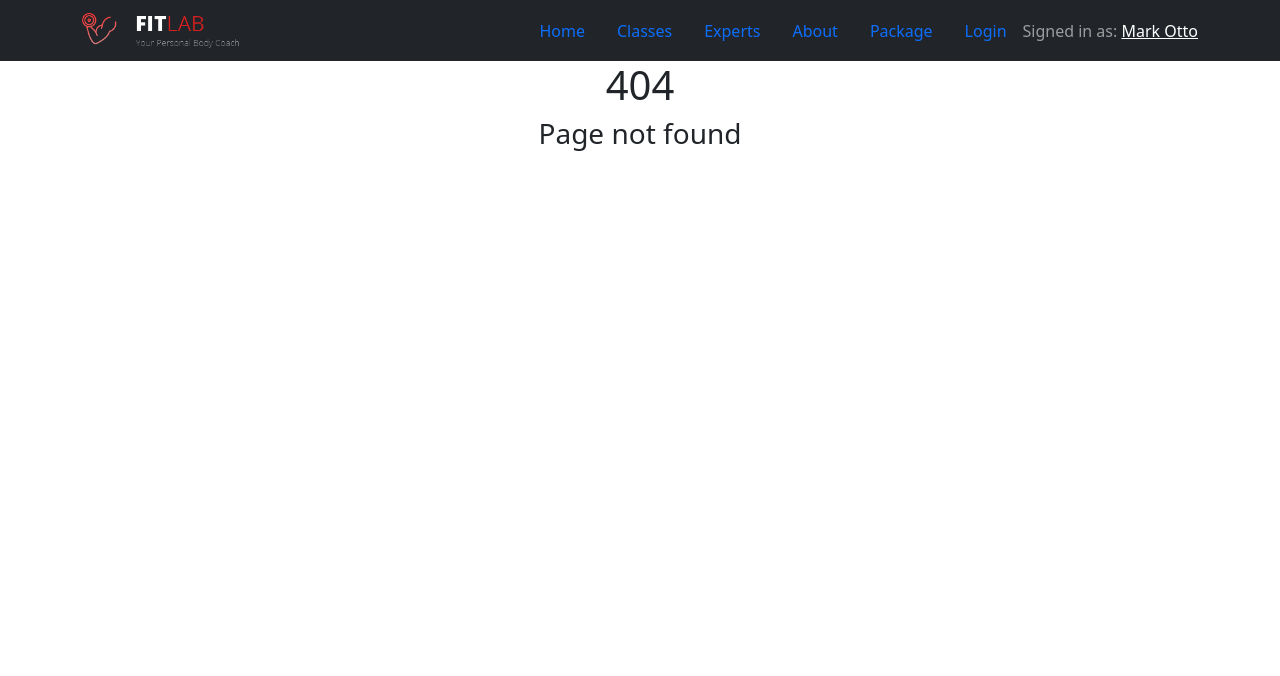
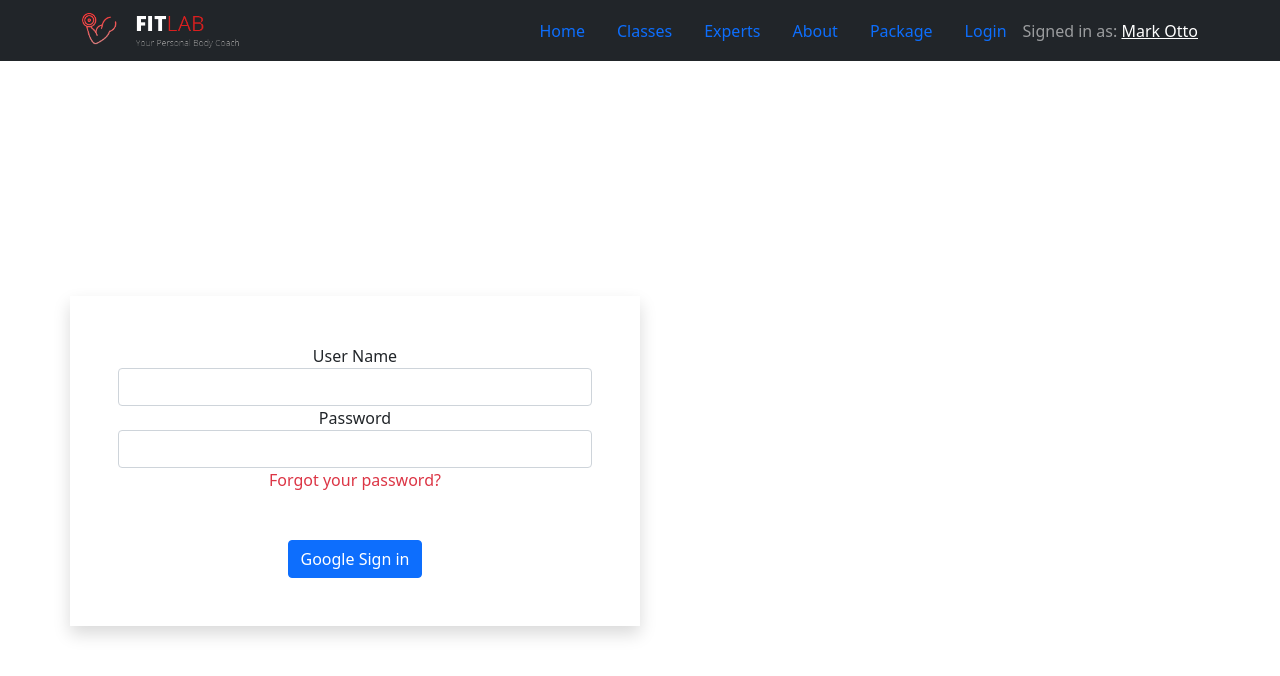
Before and after one commit to musasazib/fit-lab, a React (Create React App) app: page /login in a window 1280 px wide. Before the commit this address had no page. Shown: the top 676 px of the page. Built offline with nearby package versions, Linux system fonts and the light colour scheme; no server answers.

Commit message:
Login Done

```diff
--- a/src/App.js
+++ b/src/App.js
@@ -6,11 +6,15 @@ import Home from './components/Home/Home/Home';
 import NotFound from './components/NotFound/NotFound';
 import Package from './components/Package/Package';
 import Header from './components/Shared/Header/Header';
+import Login from './components/Login/Login/Login';
+import PrivateRoute from './components/Login/PrivateRoute/PrivateRoute';
 import Booking from './components/Booking/Booking';
+import AuthProvider from './context/AuthProvider';
 
 function App() {
   return (
     <div className="App">
+      <AuthProvider>
         <Router>
           <Header></Header>
           <Switch>
@@ -20,9 +24,12 @@ function App() {
             <Route path="/home">
               <Home></Home>
             </Route>
-          <Route path="/booking/:classId">
+            <Route path="/login">
+              <Login></Login>
+            </Route>
+            <PrivateRoute path="/booking/:classId">
               <Booking></Booking>
-          </Route>
+            </PrivateRoute>
             <Route path="/package">
               <Package></Package>
             </Route>
@@ -34,6 +41,7 @@ function App() {
             </Route>
           </Switch>
         </Router>
+      </AuthProvider>
     </div>
   );
 }
--- a/src/components/Booking/Booking.js
+++ b/src/components/Booking/Booking.js
@@ -7,7 +7,7 @@ const Booking = () => {
     const { classId } = useParams();
     const [details, setDetails] = useState([]);
     useEffect(() => {
-        fetch('https://raw.githubusercontent.com/musasazib/fake-dada/main/src/components/FitLab/fakedata.json')
+        fetch('https://raw.githubusercontent.com/musasazib/fake-dada/main/src/components/FitLab/classesFakedata.json')
             .then(res => res.json())
             .then(data => {
                 const gym = data.find(td => td.id === classId);
--- a/src/components/Firebase/firebase.init.js
+++ b/src/components/Firebase/firebase.init.js
@@ -1,7 +1,8 @@
 import { initializeApp } from "firebase/app";
 import firebaseConfig from "./Firebase.config";
 
+
 const FirebaseInit = () => {
-  initializeApp(firebaseConfig);
+    initializeApp(firebaseConfig);
 };
 export default FirebaseInit;
--- /dev/null
+++ b/src/components/Login/Login/Login.js
@@ -0,0 +1,34 @@
+import React from 'react';
+import useAuth from '../../../hooks/useAuth';
+// import BannerImage from '../../../images/aboutImage.jpg'
+
+const Login = () => {
+    const {googleSignIn} = useAuth();
+    return (
+        <div className=" container">
+            <div className="row align-items-center" style={{ height: "100vh" }}>
+                <div className="col-md-6 shadow p-5">
+                    <div className="form-group">
+                        <label htmlFor="">User Name</label>
+                        <input type="text" className="form-control" />
+                    </div>
+                    <div className="form-group">
+                        <label htmlFor="">Password</label>
+                        <input type="password" className="form-control" />
+                    </div>
+                    <div className="form-group">
+                        <label htmlFor="" className="text-danger">Forgot your password?</label>
+                    </div>
+                    <div className="from-group mt-5">
+                        <button onClick={googleSignIn} className="btn btn-primary" >Google Sign in</button>
+                    </div>
+                </div>
+                <div className="col-md-6 d-none d-md-block">
+                    {/* <img className="img-fluid" src={BannerImage} alt="" /> */}
+                </div>
+            </div>
+        </div>
+    );
+};
+
+export default Login;
--- a/src/components/Login/PrivateRoute/PrivateRoute.js
+++ b/src/components/Login/PrivateRoute/PrivateRoute.js
@@ -1,10 +1,25 @@
 import React from 'react';
+import { Spinner } from 'react-bootstrap';
+import { Redirect, Route } from 'react-router-dom';
+import useAuth from '../../../hooks/useAuth';
 
-const PrivateRoute = () => {
+const PrivateRoute = ({ children, ...rest }) => {
+    const { user, isLoading } = useAuth();
+    if (isLoading) {
+        return <Spinner animation="border" variant="danger" />
+    }
     return (
-        <div>
+        <Route
+            {...rest}
+            render={({ location }) => user.email ? children : <Redirect
+                to={{
+                    pathname: "/login",
+                    state: { from: location }
+                }}
+            ></Redirect>}
+        >
 
-        </div>
+        </Route>
     );
 };
 
--- a/src/hooks/useFirebase.js
+++ b/src/hooks/useFirebase.js
@@ -1,6 +1,7 @@
 import { getAuth, signInWithPopup, GoogleAuthProvider, onAuthStateChanged, signOut } from "firebase/auth";
 import { useEffect, useState } from "react";
 import FirebaseInit from "../components/Firebase/firebase.init";
+
 
 
 FirebaseInit();
```
Lines whose indentation alone changed are shown as unchanged.
